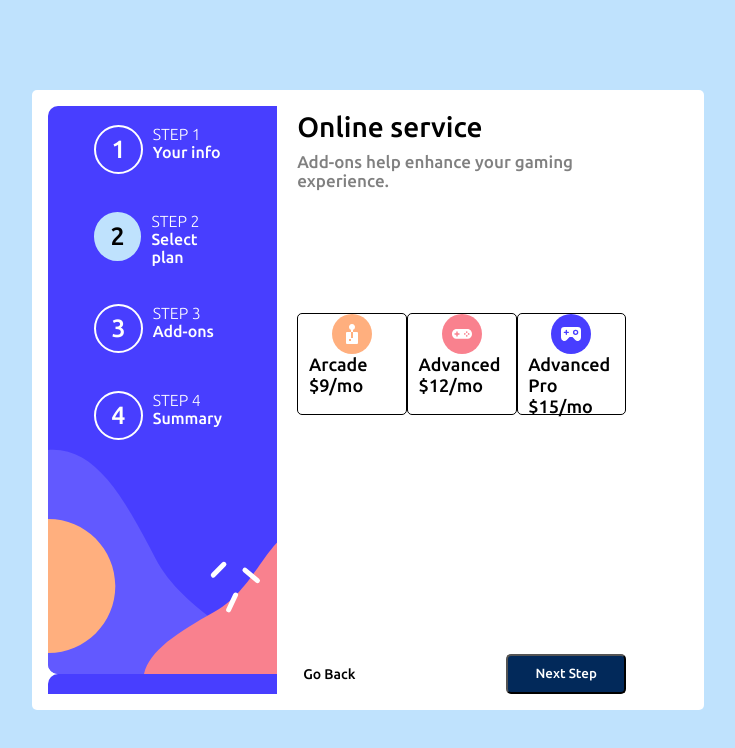
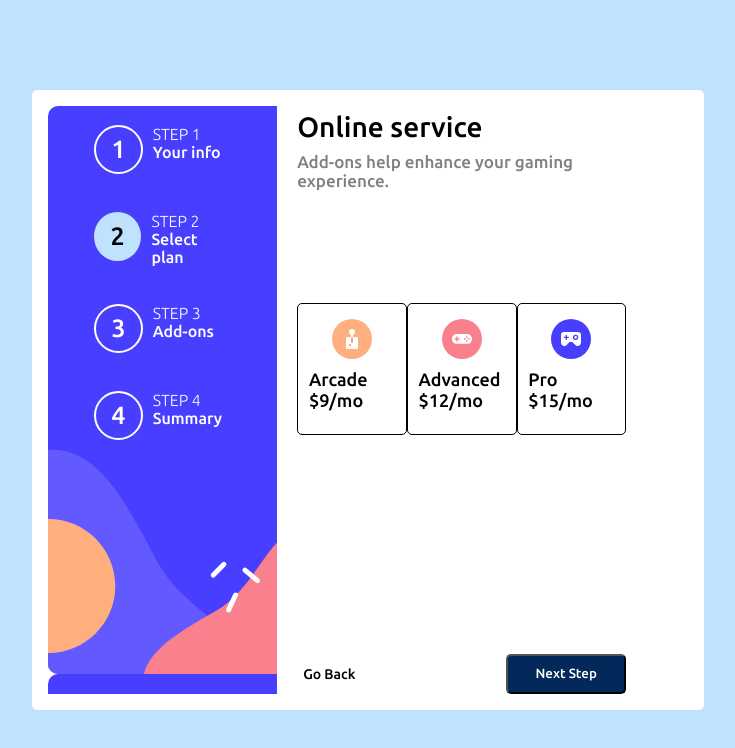
Before and after one commit to denizsecmen/MultiForm, a Next.js app: page / in a window 1280 px wide. Both pictures are taken after a click on the button "Next Step". Shown: the top 748 px of the page, without its empty margins (272-1007 px from the left). Built offline with nearby package versions, Linux system fonts and the light colour scheme.

Commit message:
Images added to component2

```diff
--- a/src/components/mainForm/Form2/component2.tsx
+++ b/src/components/mainForm/Form2/component2.tsx
@@ -17,18 +17,18 @@ export default function component2() {
       </div>
       <div className={styles.selections}>
         <div className={styles.selection}>
-          <Image src={arcade} alt={''} />
+          <Image src={arcade} className={styles.image} alt={''} />
           <div className={styles.packet}>Arcade</div>
           <div className={styles.price}> $9/mo</div>
         </div>
         <div className={styles.selection}>
-          <Image src={advanced} alt={''} />
+          <Image src={advanced} className={styles.image} alt={''} />
           <div className={styles.packet}>Advanced</div>
           <div className={styles.price}>$12/mo</div>
         </div>
         <div className={styles.selection}>
-          <Image src={pro} alt={''} />
-          <div className={styles.packet}>Advanced Pro</div>
+          <Image src={pro} className={styles.image} alt={''} />
+          <div className={styles.packet}> Pro</div>
           <div className={styles.price}>$15/mo</div>
         </div>
       </div>
--- a/src/components/mainForm/Form2/style/style.module.css
+++ b/src/components/mainForm/Form2/style/style.module.css
@@ -51,12 +51,16 @@
 .selection {
   border-radius: 5px;
   border: 1px solid black;
-  height: 100px;
-  width: 110px;
+  height: 130px;
+  width: 120px;
   display: flex;
   flex-direction: column;
   align-items: center;
 }
+.image {
+  margin-bottom: 10px;
+  margin-top: 15px;
+}
 .selection > div {
   width: 80%;
 }
```
